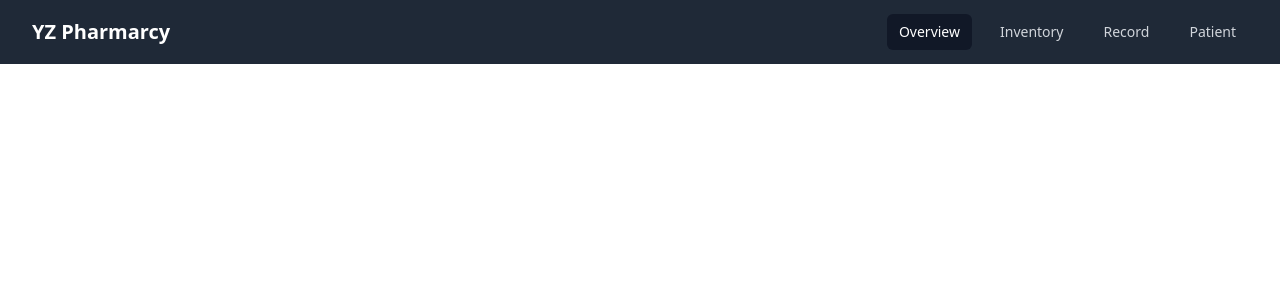
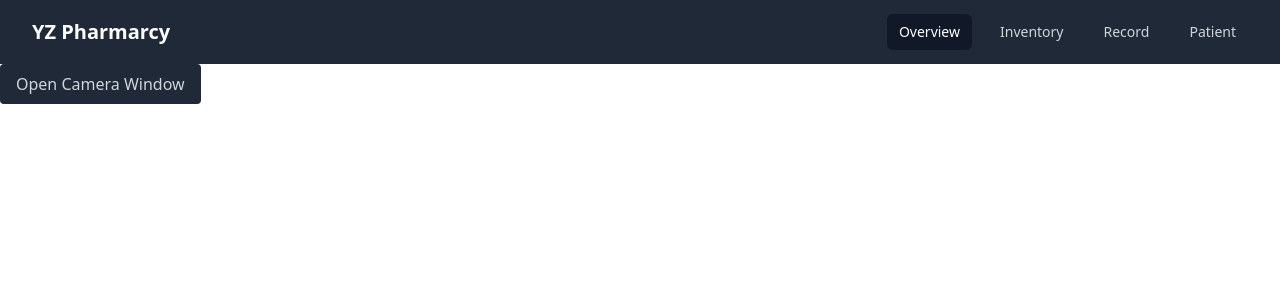
Before and after one commit to WorstUcdProgrammer/PharmacyInventory, a React (Create React App) app in the folder frontend/: page / in a window 1280 px wide. Shown: the top 300 px of the page. Built offline with nearby package versions, Linux system fonts and the light colour scheme; the HTML template or start-up script is replaced by a standard one.

Commit message:
Camera access

```diff
--- /dev/null
+++ b/frontend/src/components/CameraAccess.tsx
@@ -0,0 +1,60 @@
+import React, { useState } from "react";
+
+const CameraAccess: React.FC = () => {
+  const [isWindowOpen, setIsWindowOpen] = useState(false);
+  const [stream, setStream] = useState<MediaStream | null>(null);
+
+  const openWindow = async () => {
+    try {
+      const mediaStream = await navigator.mediaDevices.getUserMedia({
+        video: true,
+      });
+      setStream(mediaStream);
+      setIsWindowOpen(true);
+    } catch (error) {
+      console.error("Failed to open camera:", error);
+    }
+  };
+
+  const closeWindow = () => {
+    if (stream) {
+      stream.getTracks().forEach((track) => {
+        track.stop();
+      });
+    }
+    setIsWindowOpen(false);
+  };
+
+  return (
+    <div>
+      <button
+        className="bg-gray-800 text-gray-300 hover:bg-gray-700 hover:text-white mr-2 px-4 py-2 rounded"
+        onClick={openWindow}
+      >
+        Open Camera Window
+      </button>
+      {isWindowOpen && (
+        <div className="fixed inset-0 flex items-center justify-center bg-black bg-opacity-50">
+          <div className="bg-white p-6 rounded-lg">
+            <video
+              ref={(video) => {
+                if (video) video.srcObject = stream;
+              }}
+              autoPlay
+              muted
+              className="w-full max-w-md"
+            />
+            <button
+              className="bg-gray-800 text-gray-300 hover:bg-gray-700 hover:text-white mr-2 mt-2 px-4 py-2 rounded"
+              onClick={closeWindow}
+            >
+              Close
+            </button>
+          </div>
+        </div>
+      )}
+    </div>
+  );
+};
+
+export default CameraAccess;
--- a/frontend/src/views/Overview.tsx
+++ b/frontend/src/views/Overview.tsx
@@ -1,7 +1,12 @@
 import React from "react";
+import CameraAccess from "../components/CameraAccess";
 
 const Overview: React.FC = () => {
-  return <div></div>;
+  return (
+    <div>
+      <CameraAccess />
+    </div>
+  );
 };
 
 export default Overview;
```
Also changed, not shown: 1 other file (tests, documents, lock files or other folders).
